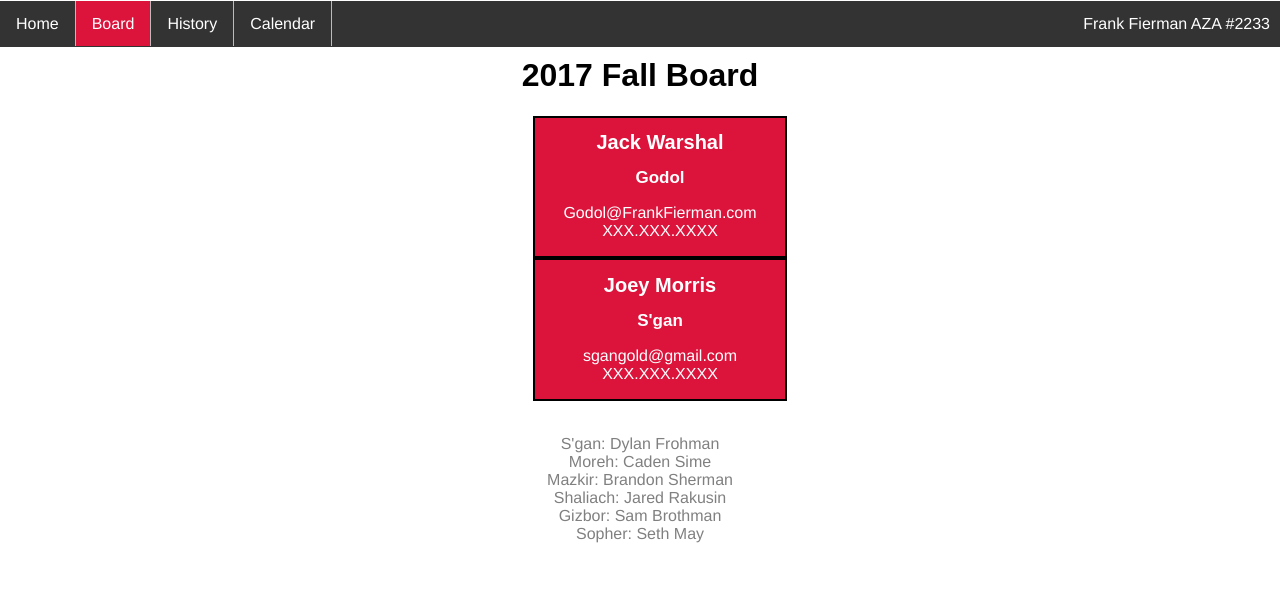
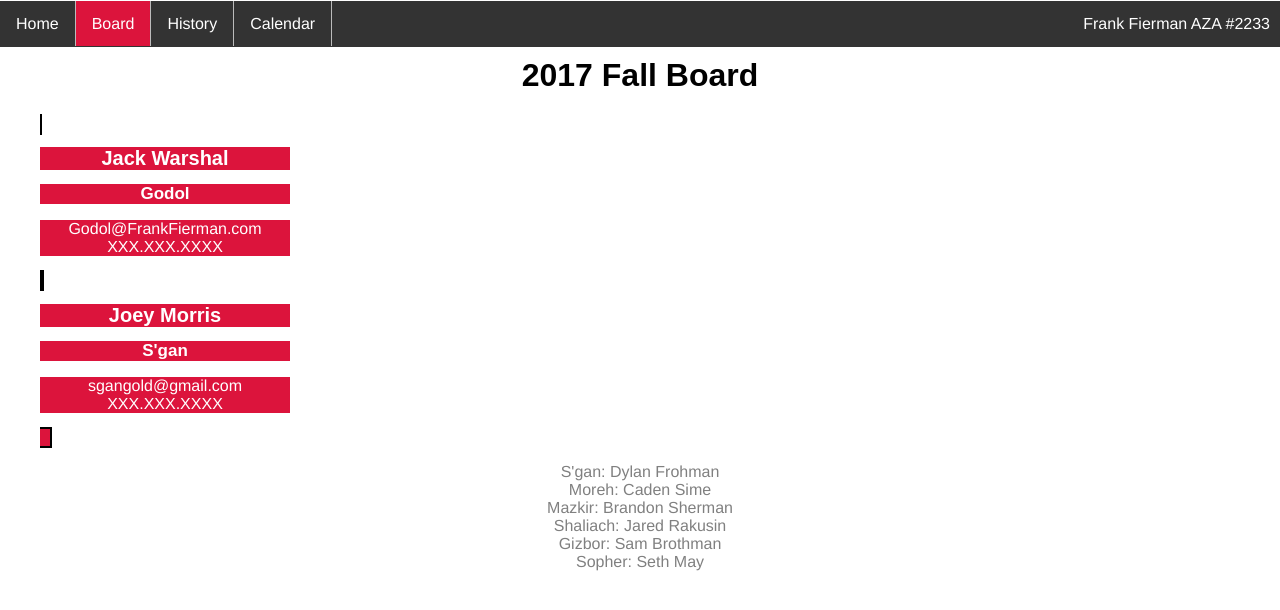
Before and after one commit to fiermanmazkir/fiermanmazkir.github.io, a Jekyll site: the page built from board/index.md, in a window 1280 px wide. Shown: the top 610 px of the page. Built offline with Jekyll 4.4.1, drawn with Linux system fonts in a browser that asks for light colours; comment, search, counter and statistics services are not loaded.

Commit message:
Update index.md

```diff
--- a/board/index.md
+++ b/board/index.md
@@ -62,19 +62,19 @@ h2.sgana-board {
 </h1>
 
 <ul>
-<li><div class="godol-board">
+<li class="godol-board">
          <h1 class="godol-board">Jack Warshal</h1>
 	 <h2 class="godol-board">Godol</h2>
 	 <p class="godol-board">Godol@FrankFierman.com<br>
 	 XXX.XXX.XXXX</p>
-	 </div></li>
+	 </li>
 
-<li><div class="sgana-board">
+<li class="sgana-board">
          <h1 class="sgana-board">Joey Morris</h1>
 	 <h2 class="sgana-board">S'gan</h2>
 	 <p class="sgana-board">sgangold@gmail.com<br>
 	 XXX.XXX.XXXX</p>
-	 </div> </li>
+	 </li>
 
 </ul>
 
```
Also changed, not shown: other parts of board/index.md (+2 -2 lines).
